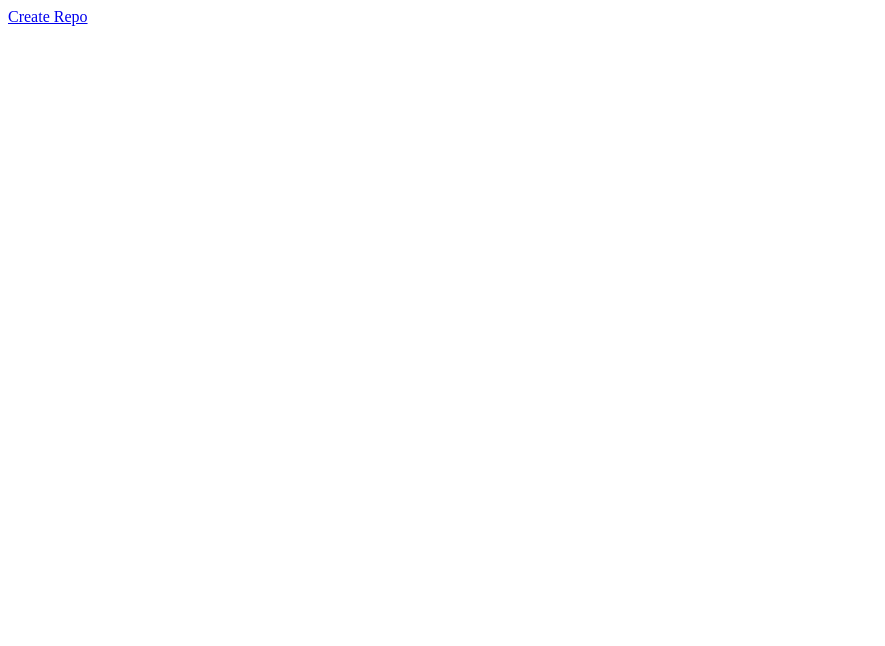
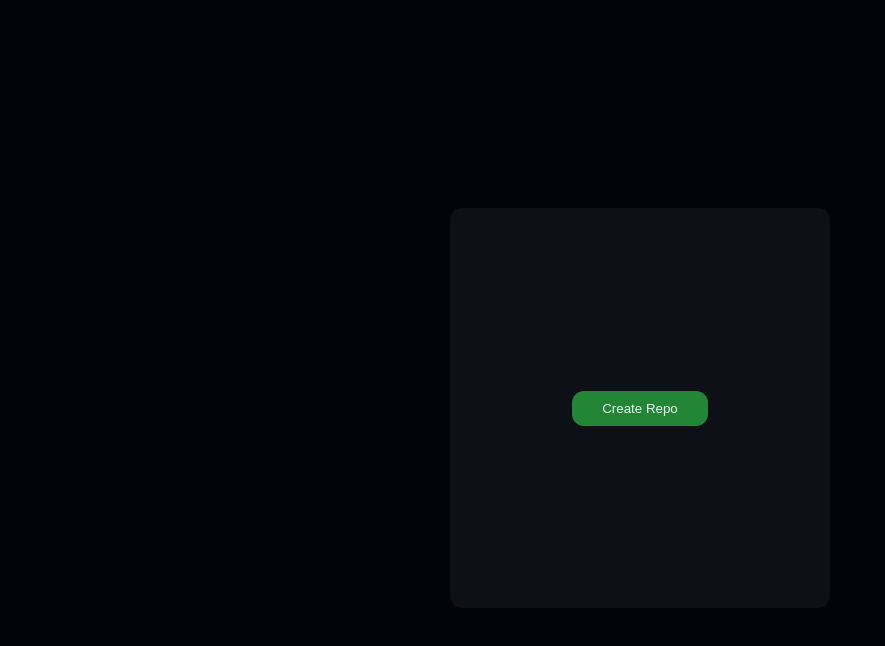
Before and after one commit to anubhutigupta2409/github-create-repo, a website: page client/index.html in a window 1280 px wide. Shown: the whole page, without its empty margins (0-885 px from the left). Drawn offline with Linux system fonts and the light colour scheme.

Commit message:
styles added

```diff
--- a/client/index.html
+++ b/client/index.html
@@ -1,12 +1,46 @@
 <!DOCTYPE html>
 <html lang="en">
     <head>
+        <style>
+            .grid{
+                display: grid;
+                place-items: center;
+                height: 100vh;
+                width: 100%;
+            }
+            .box {
+                height: 50%;
+                width: 30%;
+                background-color: #0d1117;
+                display: flex;
+                justify-content: center;
+                align-items: center;
+                border-radius: 12px;
+            }
+            button{
+                background-color: #238636;
+                color: #edf5ef;
+                border-radius: 12px;
+                padding: 10px 30px;
+                border: #238636;
+            }
+            body {
+              background-color:#010409;
+            }
+
+        </style>
         <meta charset="UTF-8" />
         <meta http-equiv="X-UA-Compatible" content="IE=edge" />
         <meta name="viewport" content="width=device-width, initial-scale=1.0" />
         <title>Creating Repo</title>
     </head>
     <body>
-        <a href="/github/login"> Create Repo </a>
+        <div class="grid">
+            <div class="box">
+                <button onclick="window.location.href='/github/login';">
+                    Create Repo
+                </button>
+            </div>
+        </div>
     </body>
 </html>
```
